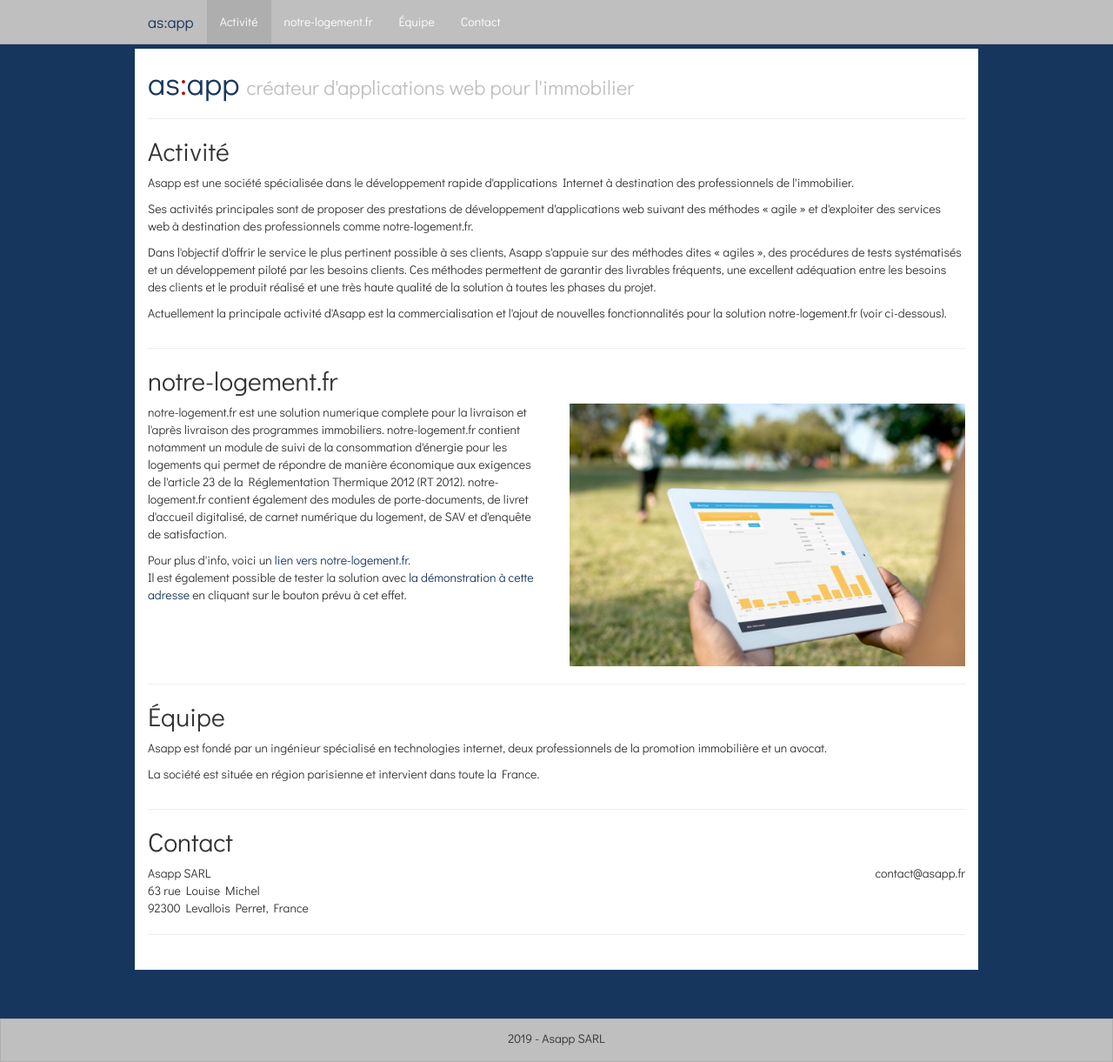
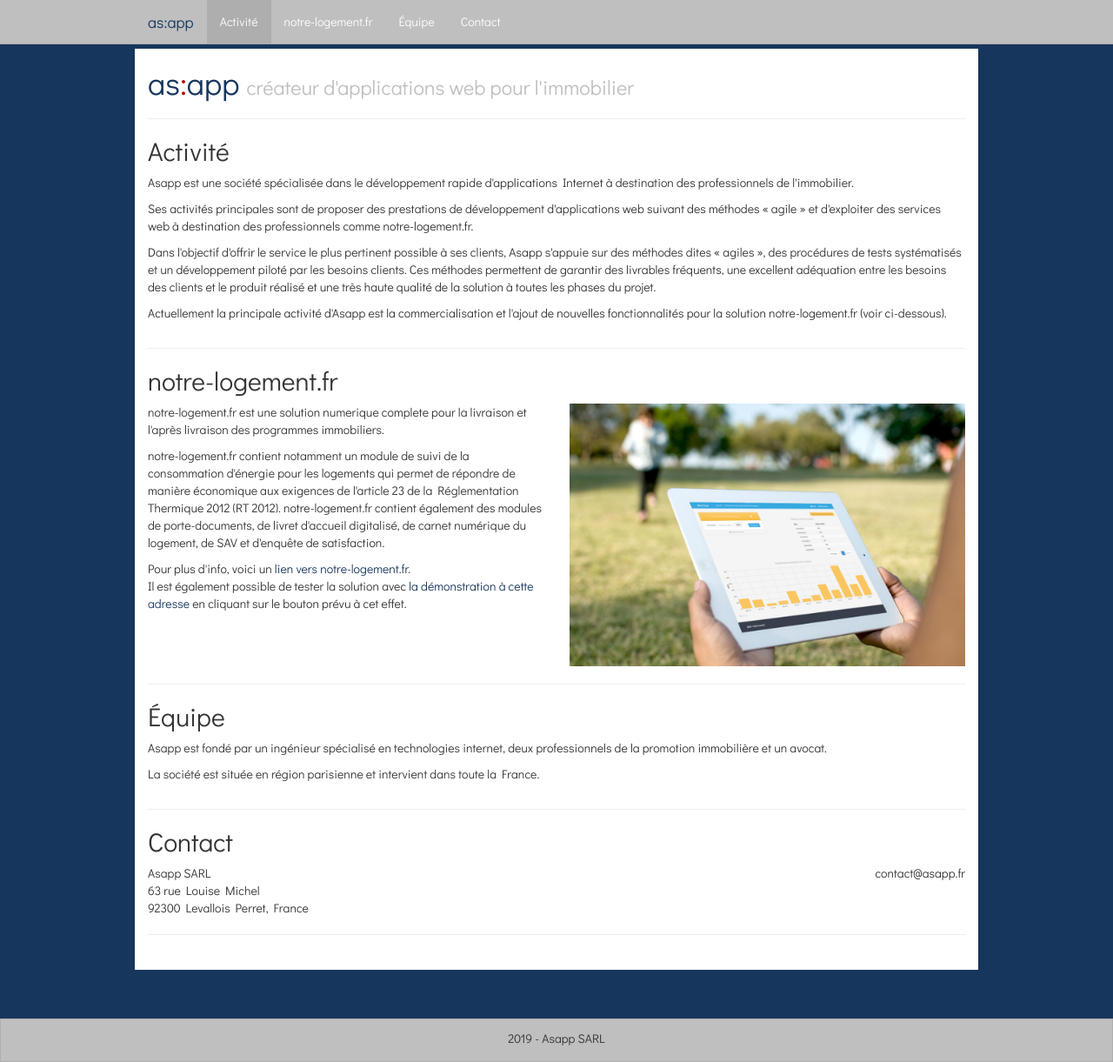
Before and after one commit to asapp/asapp.github.io, a Jekyll site: the page built from index.html, in a window 1280 px wide and 1221 px high. Shown: the whole window at 87% size. Built offline with Jekyll 4.4.1, drawn with Linux system fonts in a browser that asks for light colours; nearby versions of some CDN libraries.

Commit message:
Update index.html

```diff
--- a/index.html
+++ b/index.html
@@ -33,7 +33,10 @@
 <div class='row'>
   <div class='col-xs-6'>
     <p>
-      notre-logement.fr est une solution numerique complete pour la livraison et l'après livraison des programmes immobiliers. notre-logement.fr contient notamment un module de suivi de la consommation d'énergie pour les logements qui permet de répondre de manière économique aux exigences de l'article 23 de la Réglementation Thermique 2012 (RT 2012). notre-logement.fr contient également des modules de porte-documents, de livret d'accueil digitalisé, de carnet numérique du logement, de SAV et d'enquête de satisfaction.
+      notre-logement.fr est une solution numerique complete pour la livraison et l'après livraison des programmes immobiliers.
+    </p>
+    <p>
+      notre-logement.fr contient notamment un module de suivi de la consommation d'énergie pour les logements qui permet de répondre de manière économique aux exigences de l'article 23 de la Réglementation Thermique 2012 (RT 2012). notre-logement.fr contient également des modules de porte-documents, de livret d'accueil digitalisé, de carnet numérique du logement, de SAV et d'enquête de satisfaction.
     </p>
     <p>
       Pour plus d'info, voici un <a href="https://www.notre-logement.fr">lien vers notre-logement.fr</a>.
```
